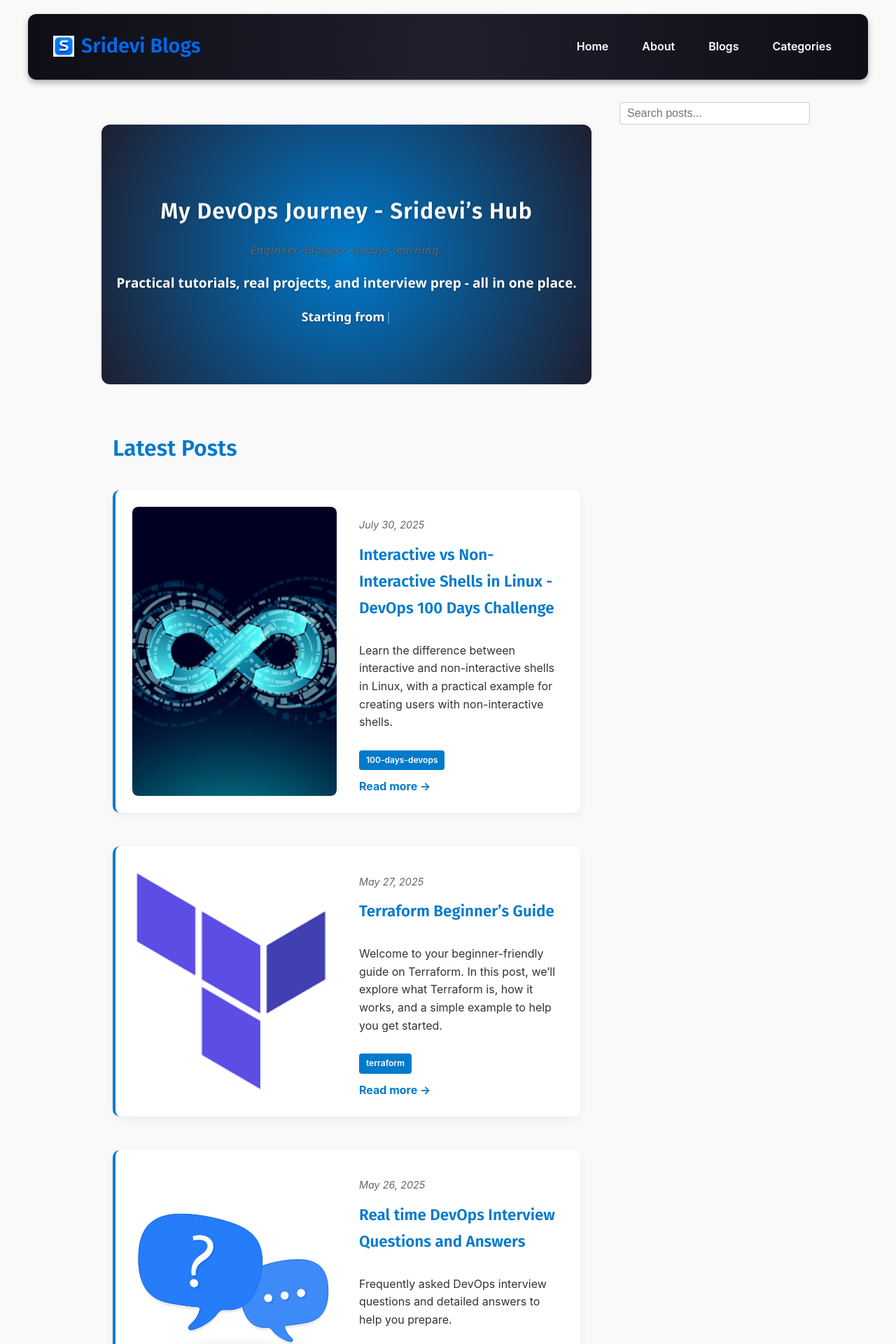
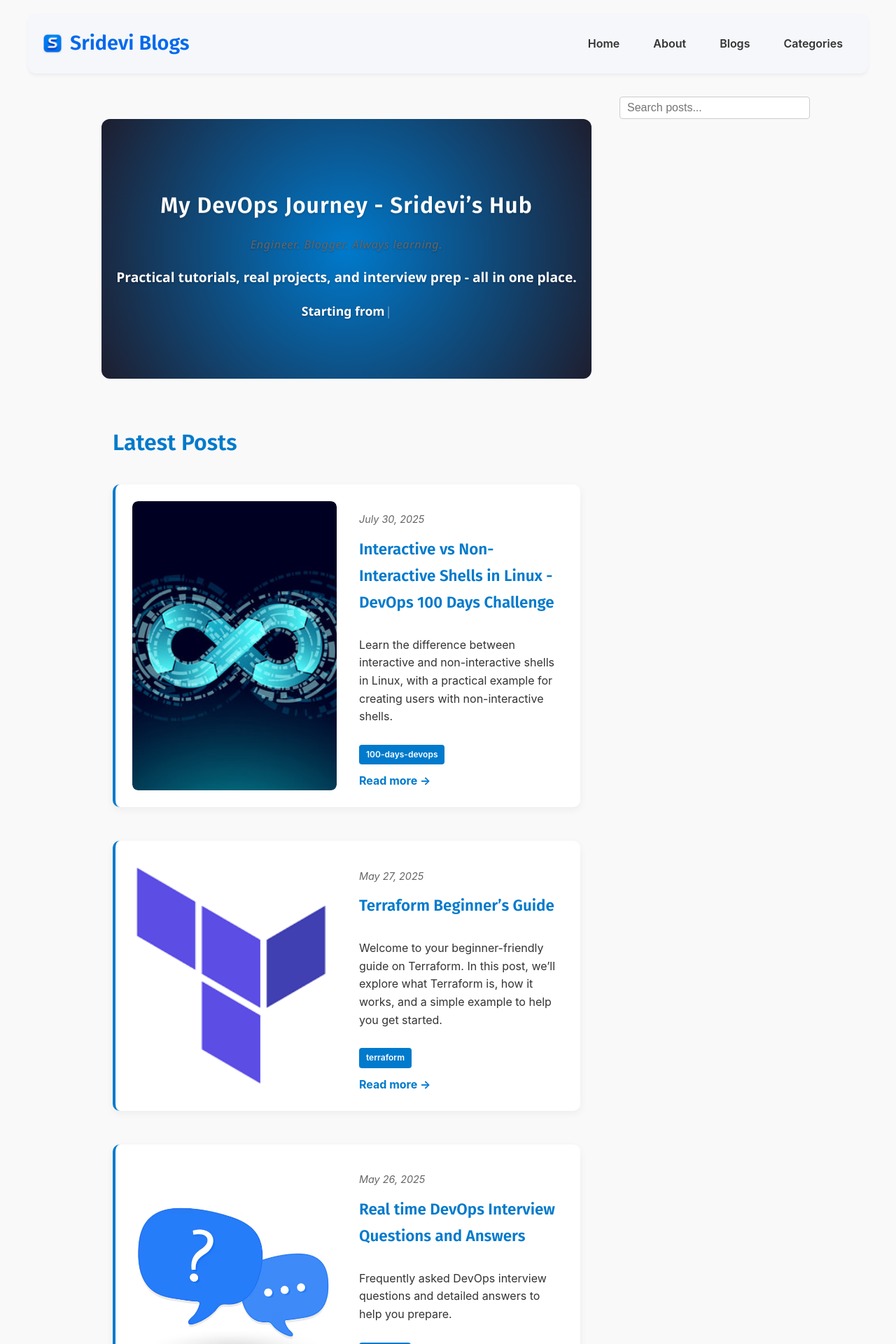
Before and after one commit to srideviblogs/srideviblogs.github.io, a Jekyll site: the page built from index.md, in a window 1280 px wide. Shown: the top 1920 px of the page at 70% size. Built offline with Jekyll 4.4.1, drawn with Linux system fonts in a browser that asks for light colours.

Commit message:
Update custom.css

```diff
--- a/assets/css/custom.css
+++ b/assets/css/custom.css
@@ -55,14 +55,12 @@ a:hover {
 /* Header */
 
 header.site-header {
-  border-bottom: 1px solid #2a2a40;
+  border-bottom: 1px solid #eee;
   margin-bottom: 2rem;
-  padding: 0.75rem 1rem;
-  background: radial-gradient(circle at center, #1f1f2e, #0e0e16);
-  box-shadow: 0 4px 8px rgba(0, 0, 0, 0.3);
+  padding: 0.5rem 0;
+  background: #f5f7fa;
+  box-shadow: 0 2px 5px rgba(0, 0, 0, 0.05);
   border-radius: 12px;
-  color: white;
-  transition: all 0.3s ease;
 }
 
 .site-header .container {
@@ -78,7 +76,6 @@ header.site-header {
   font-weight: 700;
   font-size: 2rem;
   margin: 0;
-  color: white;
 }
 
 .site-nav {
@@ -88,12 +85,11 @@ header.site-header {
   justify-content: flex-end;
   font-weight: 600;
   z-index: 1000;
-  color: white;
 }
 
 .site-nav a {
   font-size: 1rem;
-  color: white;;
+  color: #333;
   padding: 0.5rem 1rem;
 }
 
```
